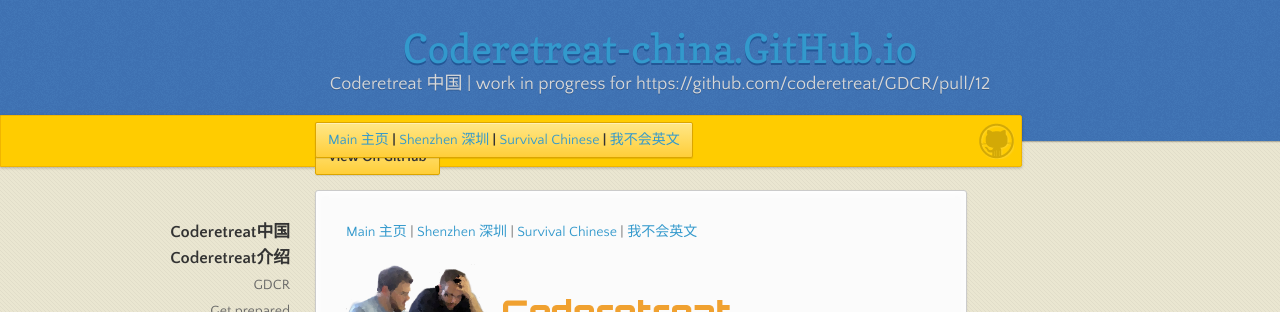
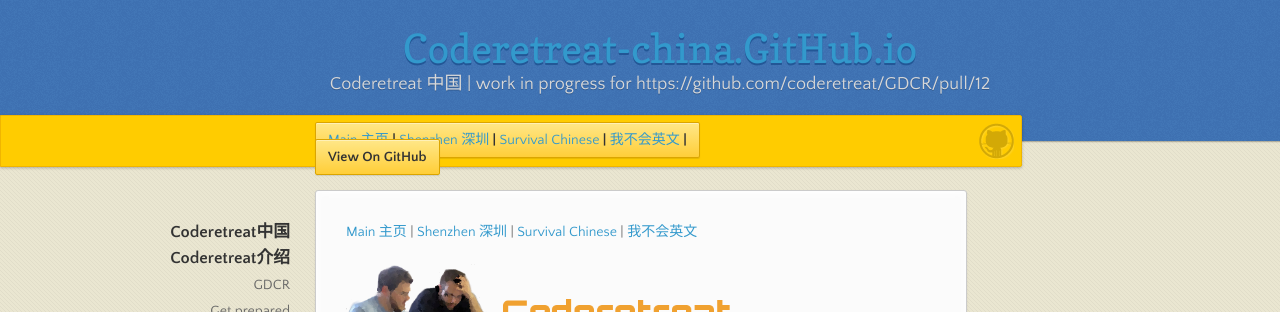
Before and after one commit to coderetreat-china/coderetreat-china.github.io, a Jekyll site: the page built from index.md, in a window 1280 px wide. Shown: the top 312 px of the page. Built offline with Jekyll 4.4.1, drawn with Linux system fonts in a browser that asks for light colours; nearby versions of some CDN libraries; part of the change alters nothing that is shown.

Commit message:
View On GitHub

```diff
--- a/_layouts/leap_day_theme.html
+++ b/_layouts/leap_day_theme.html
@@ -24,15 +24,18 @@
       <div id="banner">
         <span id="logo"></span>
 
+		<!--
 		<p class="button fork">
         	<a href="https://github.com/coderetreat-china/coderetreat-china.github.io" class="button fork"><strong>View On GitHub</strong></a>
         </p>
+        -->
 
 		<p class="button fork">
 			<a href="/">Main 主页</a> |
 			<a href="/shenzhen">Shenzhen 深圳</a> |
 			<a href="/survival-Chinese-for-developer">Survival Chinese</a> |
-			<a href="/我不会英文">我不会英文</a>
+			<a href="/我不会英文">我不会英文</a> |
+			<a href="https://github.com/coderetreat-china/coderetreat-china.github.io" class="button fork"><strong>View On GitHub</strong></a>
 		</p>
       </div><!-- end banner -->
 
```
